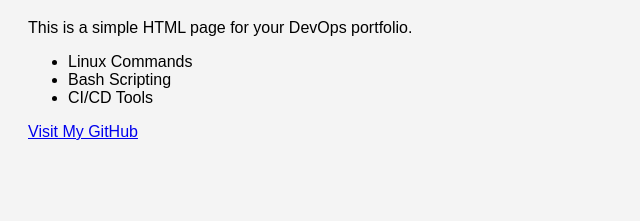
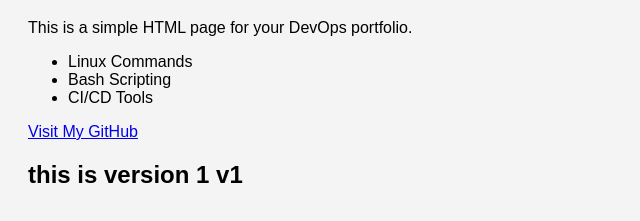
Before and after one commit to Azmatshah7/m-prashant-YT, a plain HTML site: page index.html in a window 1280 px wide. Shown: the part 89-310 px from the top of the page, without its empty margins (0-640 px from the left). Drawn offline with Linux system fonts and the light colour scheme.

Commit message:
index.html created with v1

```diff
--- a/index.html
+++ b/index.html
@@ -28,4 +28,5 @@
   </ul>
   <a href="https://github.com/">Visit My GitHub</a>
 </body>
+     <h2> this is version 1 v1</h2>
 </html>
```
